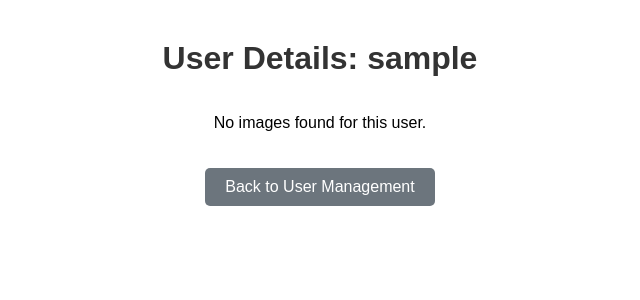
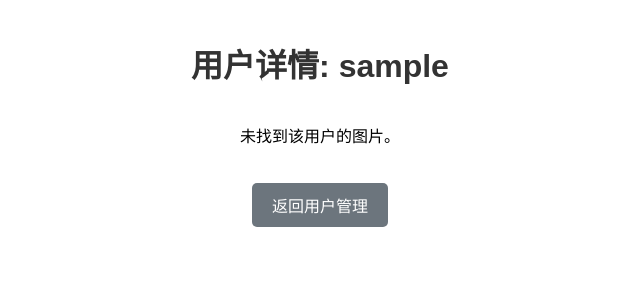
Before and after one commit to Thousor/facerecognition, a Flask app: a page that uses templates/user_detail.html in a window 1280 px wide. Shown: the top 300 px of the page, without its empty margins (320-960 px from the left). Run offline with Flask 3, Linux system fonts and the light colour scheme; data that the repository does not hold is empty.

Commit message:
2.3.1 修复了用户管理功能并且翻译成中文

```diff
--- a/main.py
+++ b/main.py
@@ -18,7 +18,7 @@ import cv2
 import tensorflow as tf
 tf.config.run_functions_eagerly(True)
 tf.data.experimental.enable_debug_mode()
-from flask import Flask, render_template, request, redirect, url_for, jsonify, Response, send_file, make_response
+from flask import Flask, render_template, request, redirect, url_for, jsonify, Response, send_file, make_response, send_from_directory
 from werkzeug.utils import secure_filename
 from beauty_processor import BeautyProcessor
 import io
@@ -96,6 +96,7 @@ def log_recognition_event(name, confidence):
 load_config()
 
 app = Flask(__name__, static_url_path='/static', static_folder='static')
+app.add_url_rule('/data/<path:filename>', endpoint='data', view_func=lambda filename: send_from_directory('data', filename))
 
 # --- Globals ---
 # Camera is now managed within each generator function, not globally.
@@ -612,12 +613,12 @@ def user_detail_page(name):
 
 @app.route("/api/users/<name>/images")
 def get_user_images(name):
-    user_path = os.path.join('dataset', name)
+    user_path = os.path.join('data', name)
     images = []
     if os.path.exists(user_path) and os.path.isdir(user_path):
         for filename in os.listdir(user_path):
             if filename.lower().endswith(('.png', '.jpg', '.jpeg', '.gif', '.bmp')):
-                images.append(f'/dataset/{name}/{filename}')
+                images.append(f'/data/{name}/{filename}')
     return jsonify(images)
 
 
--- a/templates/user_detail.html
+++ b/templates/user_detail.html
@@ -1,8 +1,8 @@
 <!DOCTYPE html>
-<html lang="en">
+<html lang="zh-CN">
 <head>
     <meta charset="UTF-8">
-    <title>User Details: {{ user_name }}</title>
+    <title>用户详情: {{ user_name }}</title>
     <style>
         body { font-family: Arial, sans-serif; margin: 40px; text-align: center; }
         h1 { color: #333; }
@@ -13,35 +13,35 @@
     </style>
 </head>
 <body>
-    <h1>User Details: {{ user_name }}</h1>
+    <h1>用户详情: {{ user_name }}</h1>
     <div id="image_gallery">
-        <!-- Images will be loaded here by JavaScript -->
+        <!-- 图片将由JavaScript加载到这里 -->
     </div>
-    <a href="/users" class="back-link">Back to User Management</a>
+    <a href="/users" class="back-link">返回用户管理</a>
 
     <script>
         document.addEventListener('DOMContentLoaded', fetchUserImages);
 
         function fetchUserImages() {
-            const userName = "{{ user_name }}"; // Get user name from Flask template
+            const userName = "{{ user_name }}"; // 从Flask模板获取用户名
             fetch(`/api/users/${userName}/images`)
                 .then(response => response.json())
                 .then(imagePaths => {
                     const gallery = document.getElementById('image_gallery');
                     if (imagePaths.length === 0) {
-                        gallery.innerHTML = '<p>No images found for this user.</p>';
+                        gallery.innerHTML = '<p>未找到该用户的图片。</p>';
                         return;
                     }
                     imagePaths.forEach(path => {
                         const img = document.createElement('img');
                         img.src = path;
-                        img.alt = userName + ' image';
+                        img.alt = userName + ' 图片';
                         gallery.appendChild(img);
                     });
                 })
                 .catch(error => {
-                    console.error('Error fetching user images:', error);
-                    document.getElementById('image_gallery').innerHTML = '<p>Error loading images.</p>';
+                    console.error('获取用户图片时出错:', error);
+                    document.getElementById('image_gallery').innerHTML = '<p>加载图片时出错。</p>';
                 });
         }
     </script>
```
Also changed, not shown: templates/users.html (+21 -21 lines).
